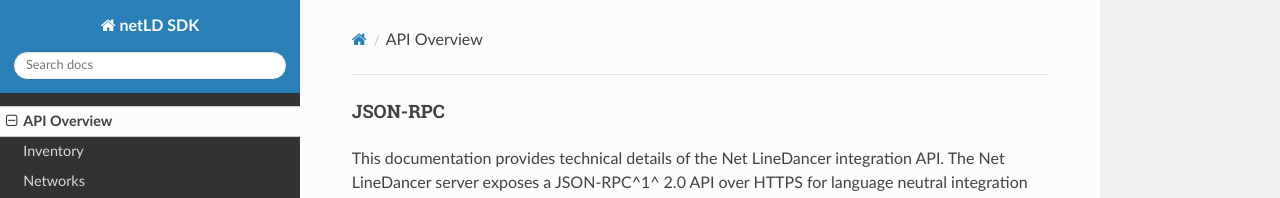
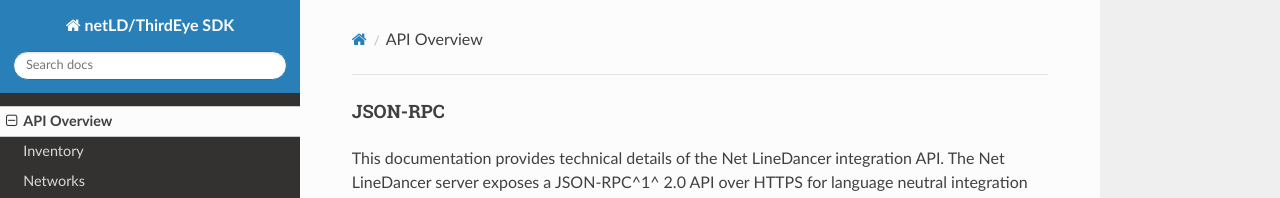
Before and after one commit to logicvein/NetLD-SDK, an MkDocs documentation site: the page built from docs/Welcome.md, in a window 1280 px wide. Shown: the top 198 px of the page. Built offline with MkDocs 1.6.1, drawn with Linux system fonts in a browser that asks for light colours; nearby versions of some CDN libraries; old or Windows-style settings are respelled for this version of MkDocs.

```diff
--- a/mkdocs.yml
+++ b/mkdocs.yml
@@ -1,4 +1,4 @@
-site_name: netLD SDK
+site_name: netLD/ThirdEye SDK
 pages:
 - API Overview: Welcome.md
 - Inventory: Inventory.md
```
Also changed, not shown: README.md (+1 -2 lines).
